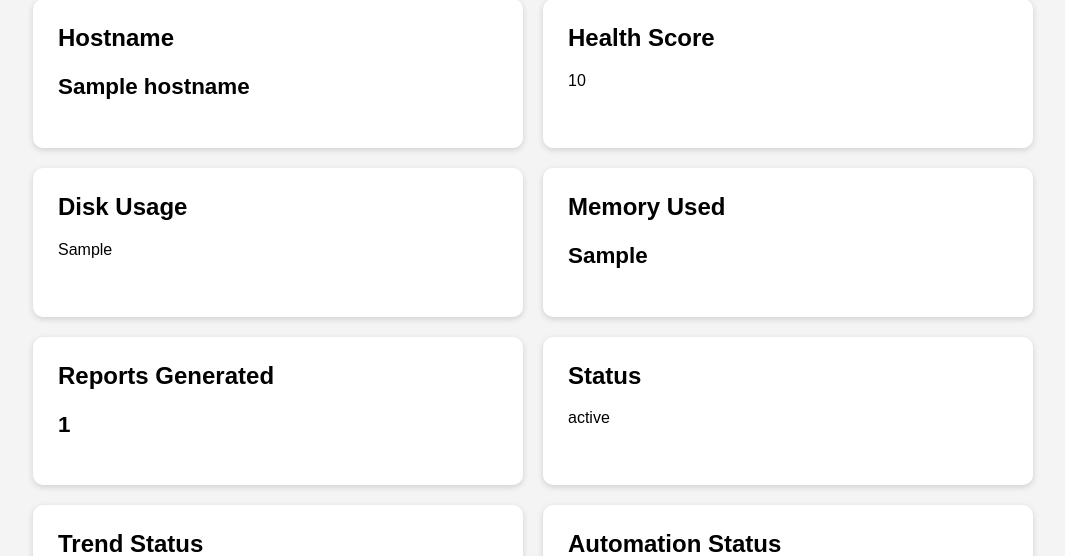
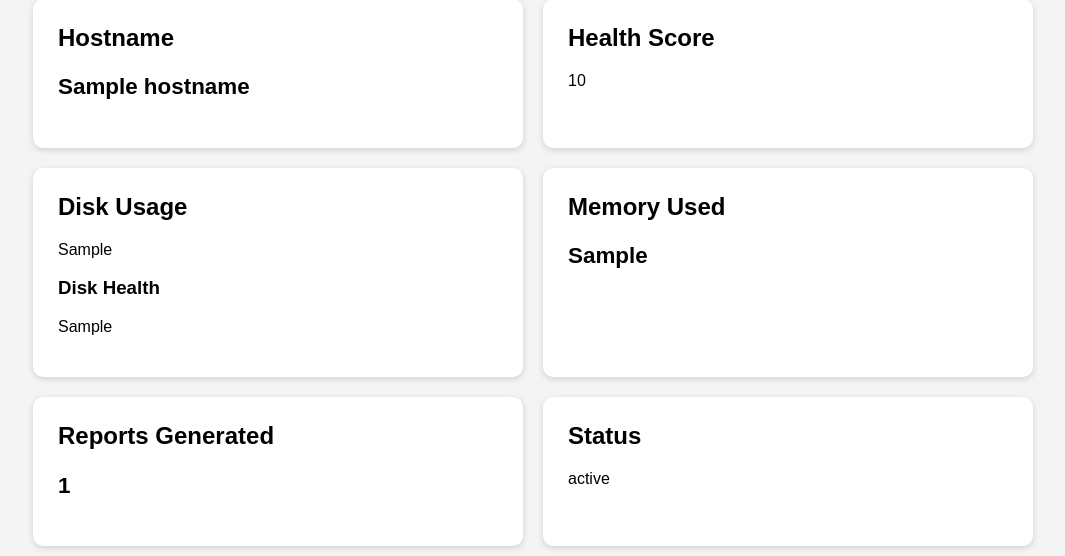
Before and after one commit to grgdougall-crypto/linux-ops-automation-lab, a Flask app: template dashboard/templates/index.html in a window 1280 px wide. Shown: the part 108-664 px from the top of the page, without its empty margins (107-1172 px from the left). Run offline with Flask 3, Linux system fonts and the light colour scheme; the template is opened without the code that fills it: most values are stand-ins (such as "Sample title", 1, 10 or a date in 2020).

Commit message:
Add disk health assessment and threshold monitoring

```diff
--- a/dashboard/app.py
+++ b/dashboard/app.py
@@ -69,6 +69,20 @@ def get_status_class_from_percent(percent_text):
         return "status-warning"
 
 
+def get_disk_health(percent_text):
+    try:
+        percent = int(percent_text.replace("%", ""))
+
+        if percent >= 90:
+            return "CRITICAL"
+        if percent >= 70:
+            return "WARNING"
+        return "NORMAL"
+
+    except ValueError:
+        return "UNKNOWN"
+
+
 def format_chart_label(report):
     timestamp = report.stem.replace("system_report_", "")
     parts = timestamp.split("_")
@@ -87,6 +101,7 @@ def get_latest_report_data():
             "latest_report": "No reports found",
             "report_count": 0,
             "disk_usage": "Unavailable",
+            "disk_health": "UNKNOWN",
             "memory_used": "Unavailable",
             "trend_status": "UNKNOWN",
             "chart_labels": [],
@@ -94,6 +109,7 @@ def get_latest_report_data():
             "current_health_score": 0,
             "health_class": "status-warning",
             "disk_class": "status-warning",
+            "status": "UNKNOWN",
             "status_class": "status-warning"
         }
 
@@ -121,6 +137,7 @@ def get_latest_report_data():
 
     health_class = get_status_class_from_score(current_health_score)
     disk_class = get_status_class_from_percent(disk_usage)
+    disk_health = get_disk_health(disk_usage)
 
     if current_health_score >= 90:
         status = "HEALTHY"
@@ -133,6 +150,7 @@ def get_latest_report_data():
         "latest_report": latest_report.name,
         "report_count": len(reports),
         "disk_usage": disk_usage,
+        "disk_health": disk_health,
         "memory_used": memory_used,
         "trend_status": "STABLE",
         "chart_labels": chart_labels,
@@ -156,6 +174,7 @@ def home():
         latest_report=report_data["latest_report"],
         report_count=report_data["report_count"],
         disk_usage=report_data["disk_usage"],
+        disk_health=report_data["disk_health"],
         memory_used=report_data["memory_used"],
         trend_status=report_data["trend_status"],
         automation_status=automation_data["status"],
--- a/dashboard/templates/index.html
+++ b/dashboard/templates/index.html
@@ -24,6 +24,8 @@
         <div class="card">
             <h2>Disk Usage</h2>
             <p class="{{ disk_class }}">{{ disk_usage }}</p>
+            <h3>Disk Health</h3>
+            <p class="{{ disk_class }}">{{ disk_health }}</p>
         </div>
 
         <div class="card">
```
